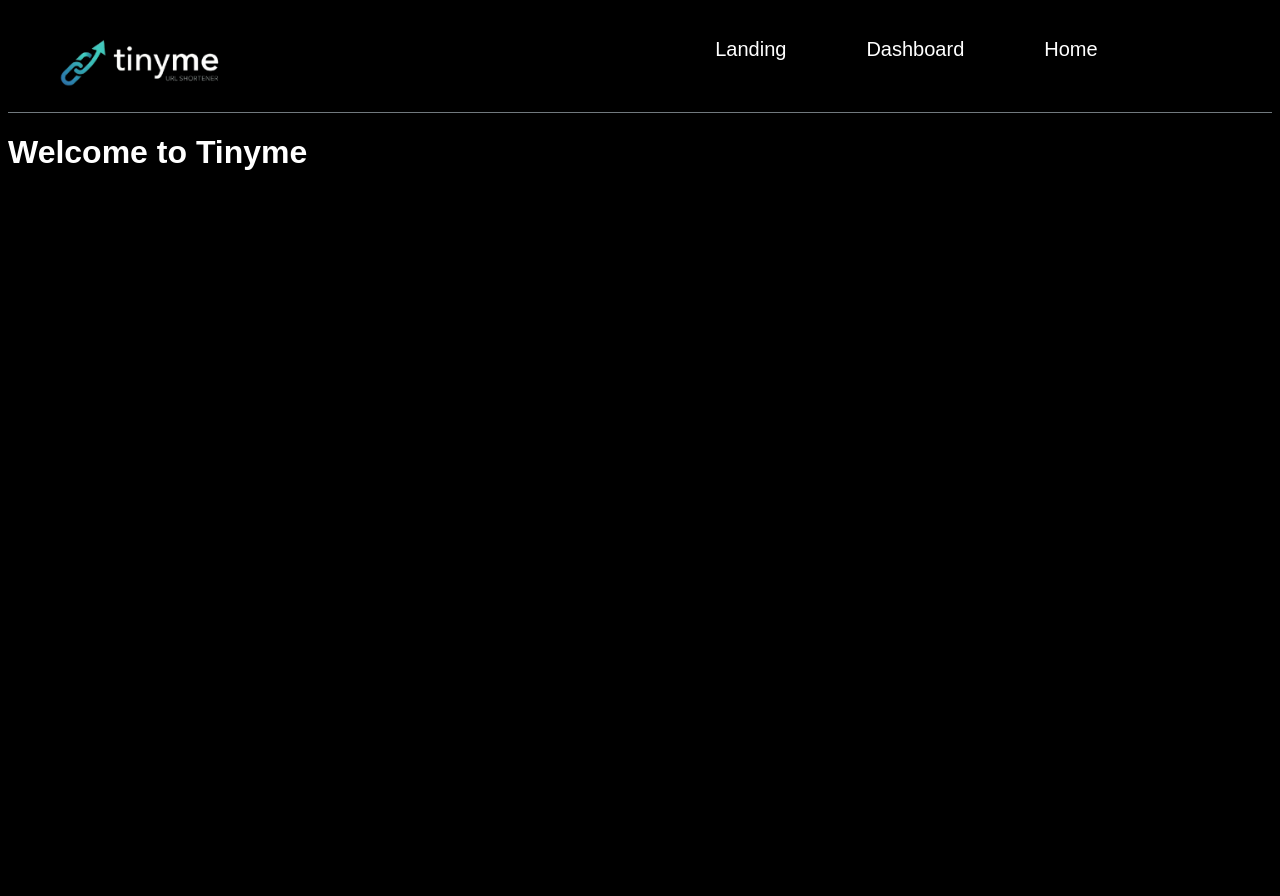
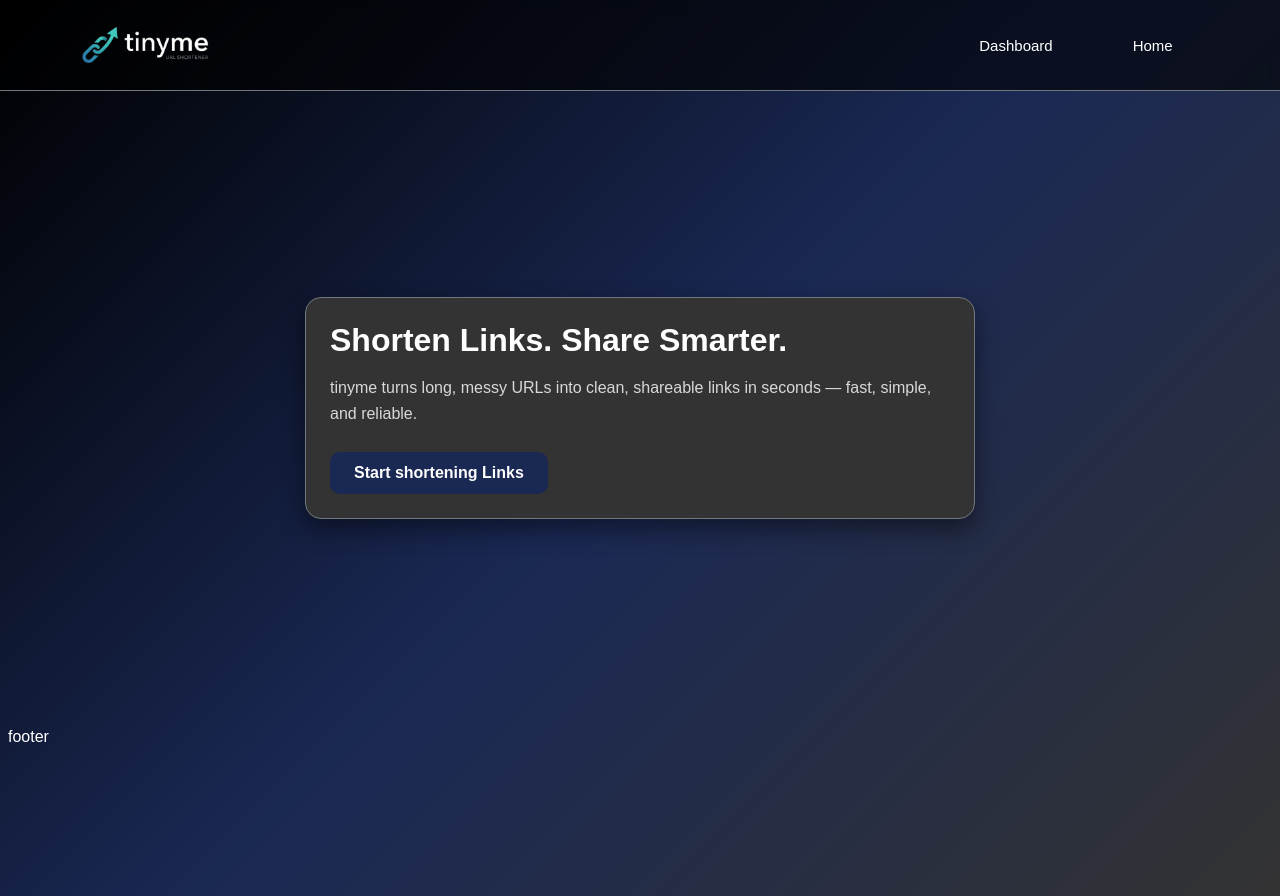
Before and after one commit to Dysslike/link_shortener, a Django app: page /landing/ in a window 1280 px wide. Before the commit the page ends 170 px from the top, so only its background shows below. Run offline with Django 5.2, Linux system fonts and the light colour scheme.

Commit message:
Landing (Hero section) added

```diff
--- a/link/static/link/css/style.css
+++ b/link/static/link/css/style.css
@@ -1,3 +1,7 @@
+
+html {
+    scroll-behavior: smooth;
+}
 
 /* color pallete */
 :root{
@@ -13,84 +17,189 @@
 
 
 body {
-    background-color: var(--black);
+    background: linear-gradient(
+        135deg,
+        var(--black),
+        var(--space-indigo),
+        var(--graphite)
+    );
+
+
     color: var(--white);
+    font-family: "Poppins",sans-serif;
 
-    font-family: "Poppins",sans-serif;
+    padding-top: 80px;
+
+    min-height: 100vh;
+}
+
+body::before {
+    background: radial-gradient(
+        circle at top right,
+        rgba(26, 40, 84, 0.4),
+        transparent 60%
+    );
 }
 
 /* navigation bar */
 .navbar {
+    display: flex;
     justify-content: space-between;
-    position: relative;
     align-items: center;
-    margin-top: 1%;
-    overflow: hidden;
-    padding: 10px;
-       gap: 10px;
+
+    position: fixed;
+    top: 0;
+    left: 0;
+
+    width: 100%;
+    z-index: 1000;
+
+    padding: 10px 40px;
+    box-sizing: border-box;
+
+    background: rgba(0, 0, 0, 0.6);
+    backdrop-filter: blur(5px);
+    -webkit-backdrop-filter: blur(10px);
+
+    border-bottom: 1px solid var(--grey);
 }
 
-/* underline under navbar */
-.navbar::after {
-    content: "";
-    background: var(--grey);
-    height: 1px;
-    width: 100%;
-    position: absolute;
-    bottom: 0;
+
+/* LOGO */
+.navbar-brand {
+    display: flex;
+    align-items: center;
+
     left: 0;
+    position: relative;
 }
 
-/* LOGO */
-
-.navbar .navbar-brand {
-    float: left;
-    left: 0;
-}
 .navbar .navbar-brand img {
-    height: 50px;
+    height: 40px;
     width: auto;
     display: block;
-    float: left;
 }
 
 /* nav bar buttons */
 .navbar a {
     display: flex;
+    align-items: center;
     position: relative;
+
     float: right;
-    align-items: center;
     color: var(--white);
     font-weight: 500;
     padding: 15px 40px;
     text-decoration: none;
-    font-style: bold;
-    font-size: 20px;
+    font-size: 15px;
     border-radius: 20px;
     width: max-content;
     right: 10%;
 }
 
+/* underline under nav buttons*/
 .navbar a::after{
     content: "";
     background-image: linear-gradient(45deg,var(--space-indigo),var(--grey));
-    height: 4px;
+    height: 1px;
     width: 0%;
-    border-radius: 20px;
     position: absolute;
     bottom: 0;
     left: 0;
     transition: 0.2s ease-out ;
-    z-index: 1;
 }
 
 .navbar a:hover::after{
     width: 100%;
-
 }
 
 .navbar a:hover {
     /* horizontal | vertical | blur | color */
     text-shadow: 0px 3px 10px#ffffff;
-    transition: 0.2s ease-in
+    transition: 0.1s
 }
+
+/* Container */
+.my-container {
+    display: flex;
+    align-items: center;
+    justify-content: center;
+    position: relative;
+
+    width: 100%;
+    max-width: 1200px;
+
+    margin-left:auto;
+    margin: auto;
+
+    padding-left: 10px;
+    padding-right: 10px;
+
+    box-sizing: border-box;
+    min-height: 80vh;
+}
+
+/* Cards */
+.big-card {
+    display: flex;
+    background-color: var(--graphite);
+    border: 1px solid var(--grey);
+    border-radius: 16px;
+    padding: 24px;
+    max-width: 620px;
+    box-shadow: 0 10px 24px rgba(0, 0, 0, 0.45);
+    transition: transform 0.3s ease, box-shadow 0.3s ease;
+}
+
+.big-card:hover {
+    transform: translateY(-6px);
+    box-shadow: 0 14px 32px rgba(0, 0, 0, 0.6);
+}
+
+.card-details {
+    display: flex;
+    flex-direction: column;
+    gap: 16px;
+}
+
+.card-titletext {
+    color: var(--white);
+    font-size: 2rem;
+    font-weight: 700;
+    margin: 0;
+    text-align: left;
+}
+
+.card-bodytext {
+    color: #d8d8d8;
+    font-size: 1rem;
+    line-height: 1.6;
+    margin: 0;
+    text-align: left;
+}
+
+.card-button {
+    align-self: flex-start;
+
+    background-color: var(--space-indigo);
+    color: var(--white);
+    border: none;
+    border-radius: 10px;
+    margin-top: 10px;
+    padding: 12px 24px;
+
+    cursor: pointer;
+    transition: background-color 0.3s ease, transform 0.2s ease;
+
+    font-size: 1rem;
+    font-weight: 600;
+}
+
+.card-button:hover {
+    background-color: var(--dark-coffee);
+    transform: scale(1.05);
+}
+
+.card-button:active {
+    transform: scale(0.98);
+}
--- a/link/templates/link/index.html
+++ b/link/templates/link/index.html
@@ -13,10 +13,11 @@
         <a class = "navbar-brand" href="{% url 'landing' %}">
             <img src="{% static 'assets/images/logo_tiny.png'%}" alt="logo">
         </a>
+        <div class="Nav-links">
+            <a href="{% url 'home' %}"> Home </a>
+            <a href="{% url 'dashboard' %}"> Dashboard </a>
+        </div>
 
-        <a href="{% url 'home' %}"> Home </a>
-        <a href="{% url 'dashboard' %}"> Dashboard </a>
-        <a href="{% url 'landing' %}"> Landing </a>
     </nav>
 
     <div class = "content">
--- a/link/templates/link/pages/home.html
+++ b/link/templates/link/pages/home.html
@@ -1,4 +1,4 @@
-{% extends "link/index.html"%}
+{% extends "link/index.html" %}
 
 {% block content %}
 <h1> Home </h1>
--- a/link/templates/link/pages/landing.html
+++ b/link/templates/link/pages/landing.html
@@ -1,5 +1,20 @@
 {% extends "link/index.html" %}
 
 {% block content %}
-<h1> Welcome to Tinyme </h1>
+
+<div class="my-container">
+    <div class="big-card">
+        <div class="card-details">
+            <p class="card-titletext"> Shorten Links. Share Smarter. </p>
+            <p class="card-bodytext">  tinyme turns long, messy URLs into clean, shareable links in seconds — fast, simple, and reliable.</p>
+            <button class="card-button"> Start shortening Links</button>
+        </div>
+
+    </div>
+
+</div>
+<footer>
+
+    footer
+</footer>
 {% endblock %}
--- a/shortener/settings.py
+++ b/shortener/settings.py
@@ -40,7 +40,7 @@ INSTALLED_APPS = [
     'django.contrib.sessions',
     'django.contrib.messages',
     'django.contrib.staticfiles',
-    'link'
+    'link',
 ]
 
 MIDDLEWARE = [
```
